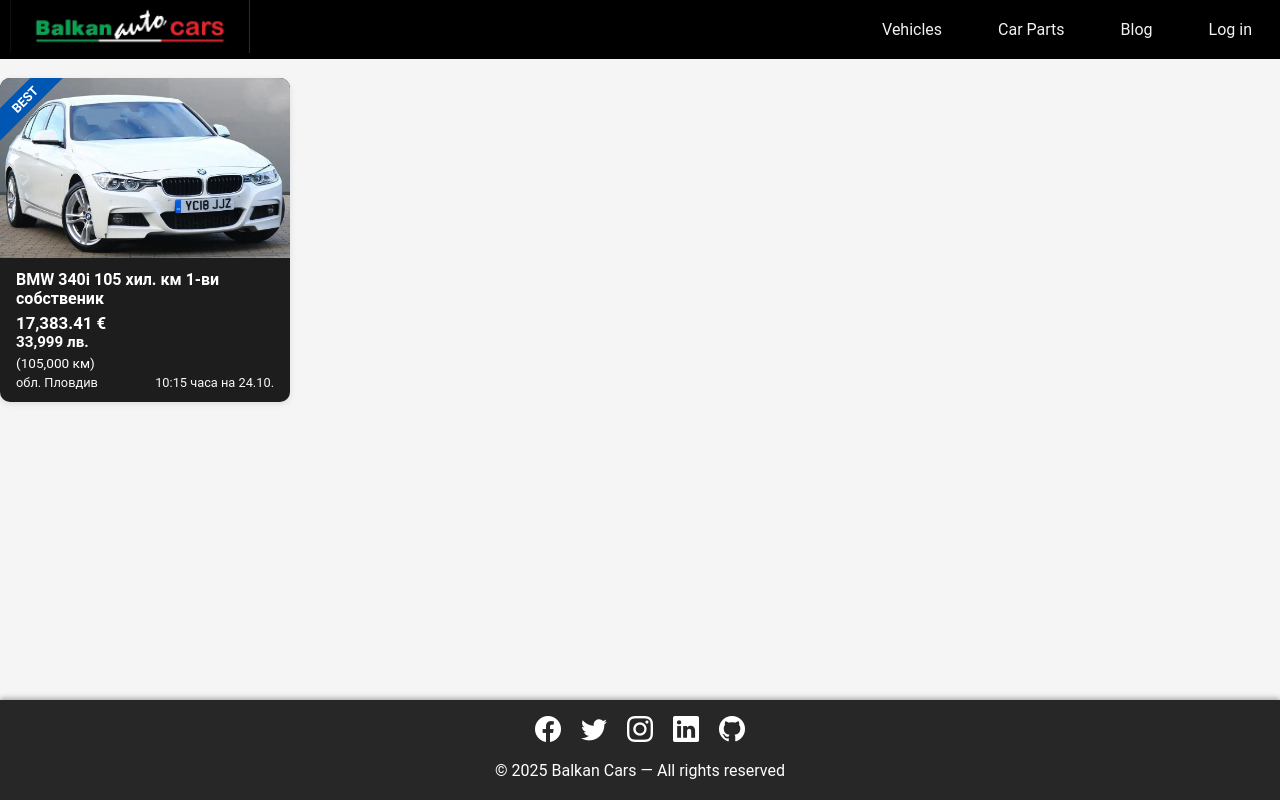
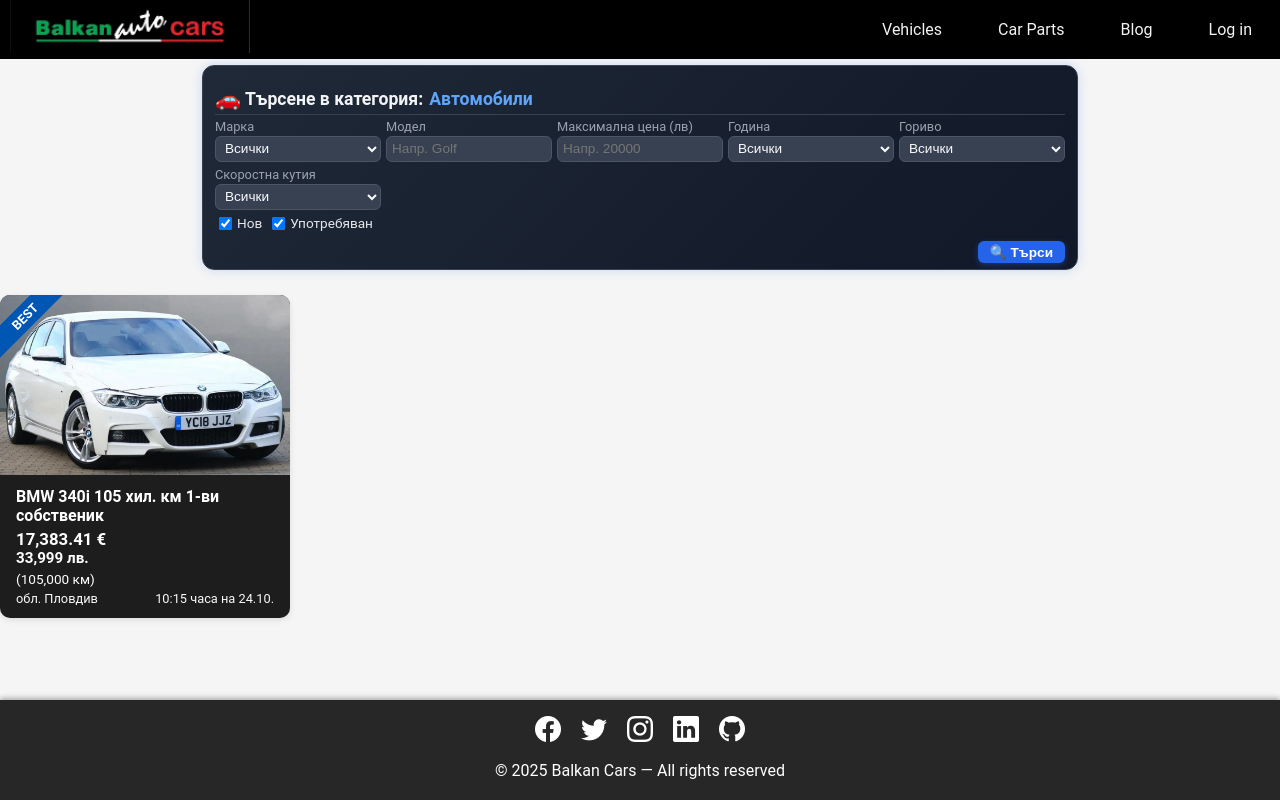
Before and after one commit to balkan-cars-dev/balkan-cars-web, an Angular app: page / in a window 1280 px wide. Built offline with nearby package versions, Linux system fonts and the light colour scheme.

Commit message:
adding filter form

```diff
--- a/src/app/core/body-component/body-component.html
+++ b/src/app/core/body-component/body-component.html
@@ -1,5 +1,8 @@
+
+<app-filters-component (search)="onCarSearch($event)"></app-filters-component>
+
 <app-car-card-component class="component"
-    [car]="{
+  [car]="{
     id: 1,
     make: 'BMW',
     model: '340i',
--- a/src/app/core/body-component/body-component.ts
+++ b/src/app/core/body-component/body-component.ts
@@ -1,10 +1,15 @@
 import { Component } from '@angular/core';
 import { CarCardComponent } from '../../shared/car-card-component/car-card-component';
+import { FiltersComponent } from '../../shared/filters-component/filters-component';
 
 @Component({
   selector: 'app-body-component',
-  imports: [CarCardComponent],
+  imports: [CarCardComponent, FiltersComponent],
   templateUrl: './body-component.html',
   styleUrl: './body-component.scss',
 })
-export class BodyComponent {}
+export class BodyComponent {
+  onCarSearch(filters: any) {
+    console.log('Search filters:', filters);
+  }
+}
--- /dev/null
+++ b/src/app/shared/filters-component/filters-component.html
@@ -0,0 +1,59 @@
+<div class="car-filter-box">
+    <h2 class="title">
+        <span class="icon">🚗</span>
+        Търсене в категория: <span class="highlight">Автомобили</span>
+    </h2>
+
+    <div class="grid">
+        <div>
+            <label>Марка</label>
+            <select [(ngModel)]="filters.brand" class="filter-field">
+                <option *ngFor="let b of brands" [value]="b">{{ b }}</option>
+            </select>
+        </div>
+
+        <div>
+            <label>Модел</label>
+            <input [(ngModel)]="filters.model" type="text"
+                placeholder="Напр. Golf" class="filter-field">
+        </div>
+
+        <div>
+            <label>Максимална цена (лв)</label>
+            <input [(ngModel)]="filters.maxPrice" type="number"
+                placeholder="Напр. 20000" class="filter-field">
+        </div>
+
+        <div>
+            <label>Година</label>
+            <select [(ngModel)]="filters.year" class="filter-field">
+                <option *ngFor="let y of years" [value]="y">{{ y }}</option>
+            </select>
+        </div>
+
+        <div>
+            <label>Гориво</label>
+            <select [(ngModel)]="filters.fuel" class="filter-field">
+                <option *ngFor="let f of fuels" [value]="f">{{ f }}</option>
+            </select>
+        </div>
+
+        <div>
+            <label>Скоростна кутия</label>
+            <select [(ngModel)]="filters.transmission" class="filter-field">
+                <option *ngFor="let t of transmissions" [value]="t">{{ t
+                    }}</option>
+            </select>
+        </div>
+    </div>
+
+    <div class="checkboxes">
+        <label><input type="checkbox" [(ngModel)]="filters.new"> Нов</label>
+        <label><input type="checkbox" [(ngModel)]="filters.used">
+            Употребяван</label>
+    </div>
+
+    <div class="actions">
+        <button (click)="onSearch()">🔍 Търси</button>
+    </div>
+</div>
--- /dev/null
+++ b/src/app/shared/filters-component/filters-component.scss
@@ -0,0 +1,122 @@
+.car-filter-box {
+  background: linear-gradient(135deg, #1f2937, #111827);
+  border: 1px solid #374151;
+  border-radius: 12px;
+  padding: 6px 12px;
+  max-width: 850px;
+  margin: 6px auto;
+  color: #f3f4f6;
+  box-shadow: 0 0 12px rgba(37, 99, 235, 0.2);
+  transition: all 0.3s ease;
+}
+
+.car-filter-box:hover {
+  box-shadow: 0 0 16px rgba(59, 130, 246, 0.25);
+}
+
+.title {
+  font-size: 1.1rem;
+  font-weight: 600;
+  border-bottom: 1px solid #374151;
+  padding-bottom: 3px;
+  margin-bottom: 4px;
+  display: flex;
+  align-items: center;
+  gap: 4px;
+}
+
+.icon {
+  font-size: 1.3rem;
+}
+
+.highlight {
+  color: #60a5fa;
+  margin-left: 2px;
+}
+
+.grid {
+  display: grid;
+  grid-template-columns: repeat(auto-fit, minmax(150px, 1fr));
+  gap: 5px;
+  margin-bottom: 4px;
+}
+
+label {
+  display: block;
+  font-size: 0.8rem;
+  color: #9ca3af;
+  margin-bottom: 2px;
+}
+
+.filter-field {
+  width: 100%;
+  background: #374151;
+  border: 1px solid #4b5563;
+  color: #f9fafb;
+  border-radius: 6px;
+  padding: 2px 5px;
+  font-size: 0.85rem;
+  box-sizing: border-box;
+  outline: none;
+  transition: 0.2s ease;
+  height: 26px;
+}
+
+.filter-field:hover {
+  border-color: #3b82f6;
+}
+
+.filter-field:focus {
+  border-color: #3b82f6;
+  box-shadow: 0 0 0 2px rgba(59, 130, 246, 0.25);
+}
+
+.checkboxes {
+  display: flex;
+  flex-wrap: wrap;
+  gap: 6px;
+  margin-top: 3px;
+}
+
+.checkboxes label {
+  display: flex;
+  align-items: center;
+  gap: 2px;
+  cursor: pointer;
+  color: #e5e7eb;
+  font-size: 0.85rem;
+  transition: color 0.2s ease;
+}
+
+.checkboxes label:hover {
+  color: #60a5fa;
+}
+
+.actions {
+  display: flex;
+  justify-content: flex-end;
+  margin-top: 6px;
+}
+
+.actions button {
+  background-color: #2563eb;
+  color: white;
+  border: none;
+  padding: 3px 12px;
+  font-size: 0.85rem;
+  border-radius: 6px;
+  cursor: pointer;
+  font-weight: 600;
+  box-shadow: 0 2px 6px rgba(37, 99, 235, 0.4);
+  transition: 0.25s ease;
+}
+
+.actions button:hover {
+  background-color: #1d4ed8;
+  transform: translateY(-1px);
+}
+
+.actions button:active {
+  background-color: #1e40af;
+  transform: translateY(0);
+}
--- /dev/null
+++ b/src/app/shared/filters-component/filters-component.ts
@@ -0,0 +1,34 @@
+import { CommonModule } from '@angular/common';
+import { Component, EventEmitter, Output } from '@angular/core';
+import { FormsModule } from '@angular/forms';
+
+@Component({
+  selector: 'app-filters-component',
+  imports: [CommonModule, FormsModule],
+  templateUrl: './filters-component.html',
+  styleUrl: './filters-component.scss',
+})
+export class FiltersComponent {
+  @Output() search = new EventEmitter<any>();
+
+  brands = ['Всички', 'BMW', 'Audi', 'Mercedes-Benz', 'Volkswagen', 'Toyota'];
+  fuels = ['Всички', 'Бензин', 'Дизел', 'Хибрид', 'Електрически'];
+  transmissions = ['Всички', 'Ръчна', 'Автоматична'];
+  years = ['Всички', '2025', '2024', '2023', '2022', '2021'];
+
+  filters = {
+    brand: 'Всички',
+    model: '',
+    maxPrice: '',
+    year: 'Всички',
+    fuel: 'Всички',
+    transmission: 'Всички',
+    new: true,
+    used: true,
+    damaged: false,
+  };
+
+  onSearch() {
+    this.search.emit(this.filters);
+  }
+}
```
Also changed, not shown: 1 other file (tests, documents, lock files or other folders).
